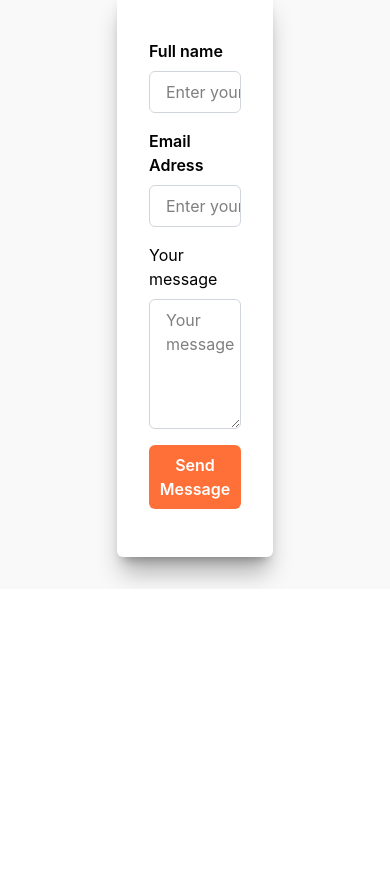
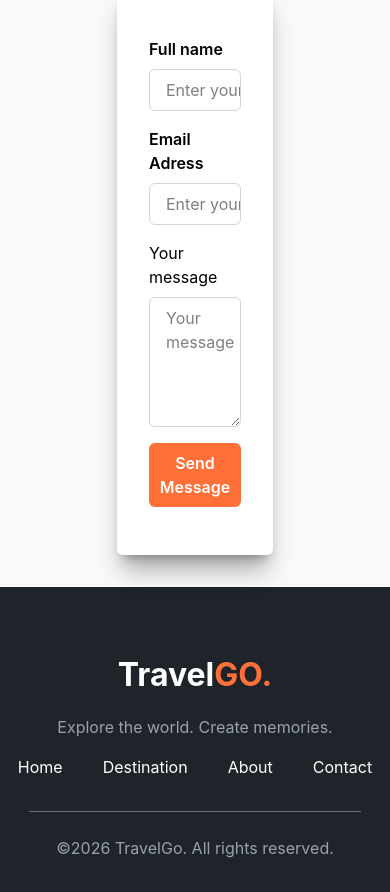
Before and after one commit to haribi-sarah/TravelGo, a website: page index.html in a window 390 px wide. Shown: the part 2167-3059 px from the top of the page. Before the commit the page ends 2756 px from the top, so only its background shows below. Drawn offline with Linux system fonts and the light colour scheme.

Commit message:
full_website_without_responsive

```diff
--- a/index.html
+++ b/index.html
@@ -78,7 +78,7 @@
         <div>
           <p class="text-alpha text-xs tracking-[0.2rem] font-semibold pt-4">ABOUT TRAVELGO</p>
           <h1 class="text-4xl font-bold py-4">We Make Your Travel Dreams Come True</h1>
-          <p class="text-gray-500 text-sm pb-6 border-b-2">TravelGo is a travel agency dedicated to helping people discover beautiful destinations around the world. <br>Our mission is to make every journey easy, comfortable and unforgettable.</p>
+          <p class="text-gray-500 text-sm pb-6">TravelGo is a travel agency dedicated to helping people discover beautiful destinations around the world. <br>Our mission is to make every journey easy, comfortable and unforgettable.</p>
           <button class="bg-alpha px-4 py-2 rounded-md text-white">Contact Us</button>
 
         </div>
@@ -107,7 +107,25 @@
 
       </section>
     </main>
-    <footer id="sarah">
+    <footer id="sarah" class="bg-footer flex flex-col items-center gap-[1.5rem] py-[2rem]">
+        <div class="text-center  w-[85%] border-b-[1px] border-gray-500 flex flex-col gap-[1rem] py-[2rem]">
+            <div>
+             <p class="text-[2rem] font-bold text-white">Travel<span class="text-alpha">GO.</span></p>
+            </div>
+            <p class="text-gray-400">Explore the world. Create memories.</p>
+            <div class="flex gap-10 text-white justify-center">
+            <a >Home</a>
+            <a >Destination</a>
+            <a >About</a>
+            <a >Contact</a>
+      </div>
+
+        </div>
+
+
+
+
+      <p class="text-gray-400">&copy;2026 TravelGo. All rights reserved.</p>
 
     </footer>
   </body>
```
Also changed, not shown: public/css/output.css.
